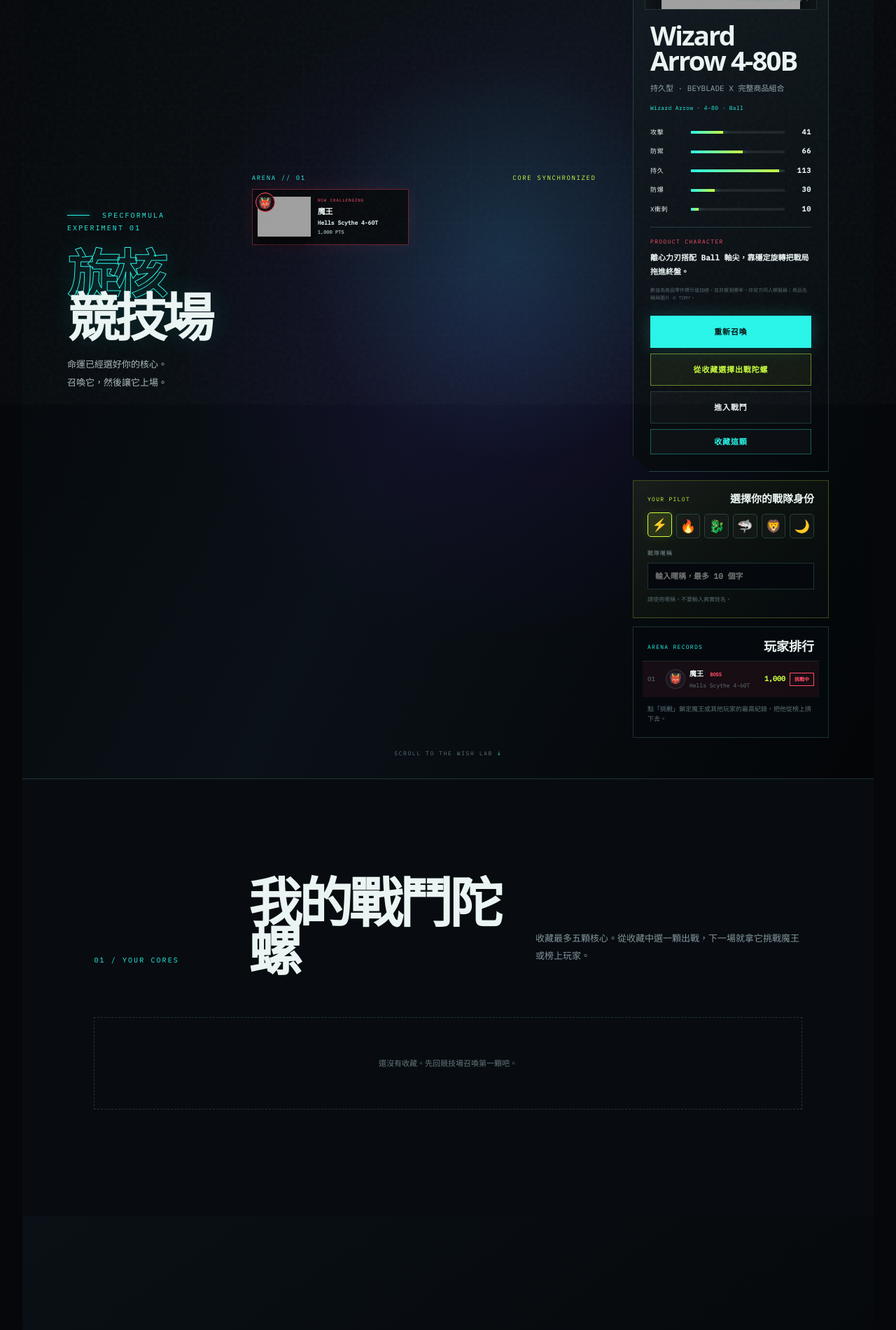
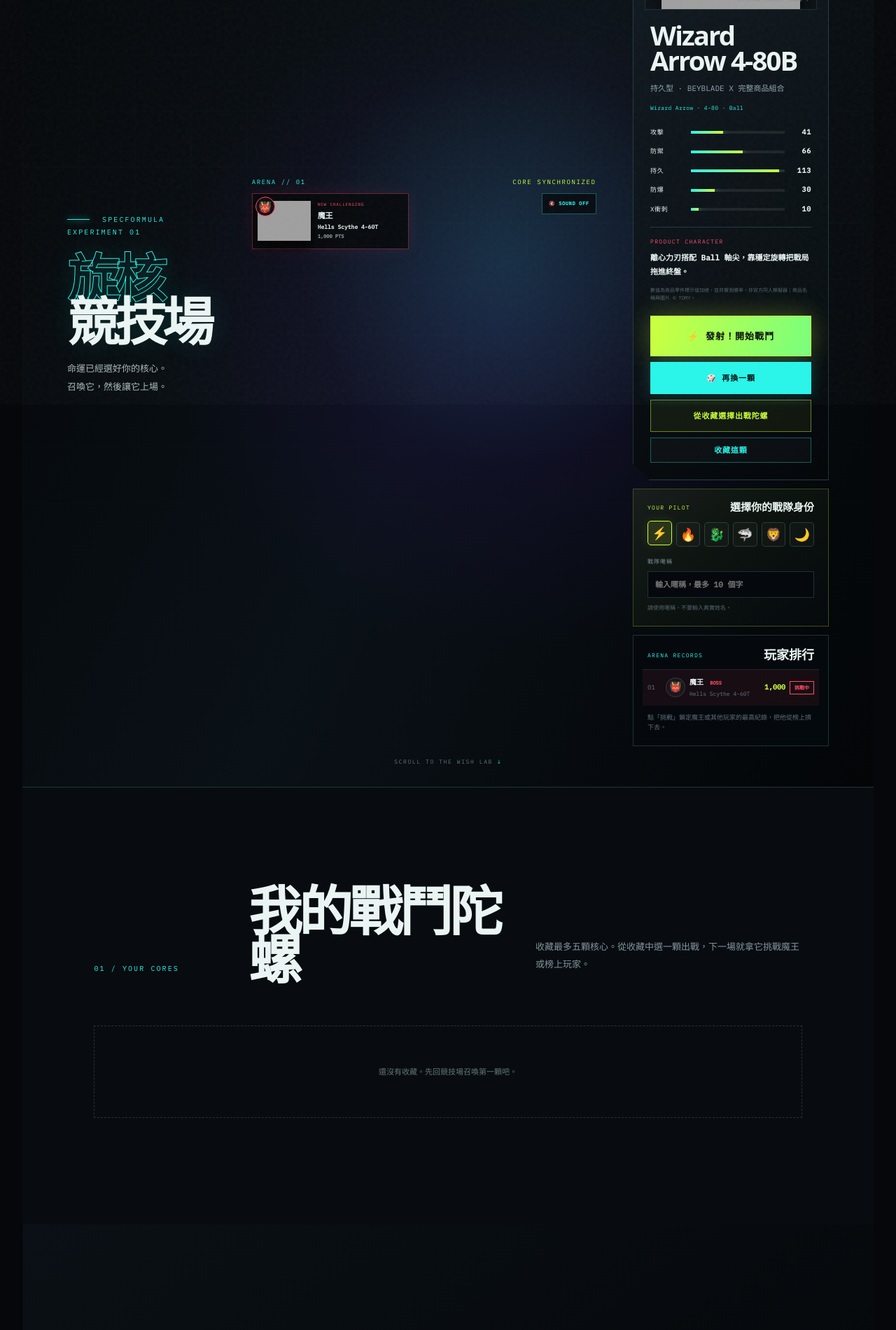
Before and after one commit to coomySF/coomySF.github.io, a Jekyll site: the page built from battle-top.html, in a window 1280 px wide. Shown: the part 322-2222 px from the top of the page at 70% size. Built offline with Jekyll 4.4.1, drawn with Linux system fonts in a browser that asks for light colours; some of the changed lines change nothing that is shown; grey boxes are pictures that could not be loaded.

Commit message:
Upgrade battle arena motion and sound

```diff
--- a/assets/css/battle-top.css
+++ b/assets/css/battle-top.css
@@ -37,10 +37,16 @@
 .arena-lead { color:#a9b9bd; font:500 13px/2 "Noto Serif TC",serif; }
 
 .arena-stage-wrap { position:relative; min-width:0; }
+.arena-stage-wrap.is-impacting { animation:arena-shake .26s steps(2,end); }
+.arena-stage-wrap.is-launching .arena-stage { filter:drop-shadow(0 0 36px rgba(40,244,232,.55)) drop-shadow(0 30px 55px #000); }
 .arena-stage { aspect-ratio: 1.35; min-height:390px; filter:drop-shadow(0 30px 55px #000); }
 .arena-stage svg { width:100%; height:100%; overflow:visible; }
 .arena-hud { position:absolute; inset:10px 14px auto; display:flex; justify-content:space-between; color:var(--arena-cyan); font-size:9px; letter-spacing:.18em; pointer-events:none; }
 .arena-hud span:last-child { color:var(--arena-lime); }
+.sound-toggle { position:absolute; right:14px; top:34px; z-index:4; min-height:30px; padding:7px 9px; border:1px solid rgba(40,244,232,.35); background:rgba(5,7,10,.82); color:var(--arena-cyan); font:700 7px/1 "IBM Plex Mono",monospace; letter-spacing:.09em; cursor:pointer; }
+.sound-toggle[aria-pressed="true"] { border-color:var(--arena-lime); color:var(--arena-lime); box-shadow:0 0 20px rgba(202,255,61,.12); }
+.launch-countdown { position:absolute; left:50%; top:48%; z-index:5; transform:translate(-50%,-50%); pointer-events:none; color:#fff; font:1000 clamp(70px,10vw,150px)/1 system-ui,sans-serif; letter-spacing:-.08em; text-shadow:0 0 16px #fff,0 0 50px var(--arena-cyan),8px 8px 0 var(--arena-red); }
+.launch-countdown.is-beat { animation:countdown-beat .42s cubic-bezier(.16,1,.3,1) both; }
 .opponent-badge { position:absolute; left:14px; top:34px; z-index:2; display:flex; align-items:center; gap:10px; padding:7px 11px 7px 7px; border:1px solid rgba(255,77,103,.4); background:rgba(5,7,10,.88); box-shadow:0 0 25px rgba(255,77,103,.09); }
 .opponent-visual { position:relative; display:block; width:76px; height:64px; background:radial-gradient(circle,rgba(255,255,255,.16),transparent 67%); }
 .opponent-visual img { width:100%; height:100%; object-fit:contain; filter:drop-shadow(0 8px 8px #000); }
@@ -109,6 +115,9 @@
 .action-button,.wish-button { appearance:none; border:1px solid var(--arena-line); background:rgba(255,255,255,.025); color:var(--arena-paper); min-height:46px; padding:11px 15px; font:600 11px/1 "IBM Plex Mono",monospace; letter-spacing:.08em; cursor:pointer; transition:.2s ease; }
 .action-button:hover:not(:disabled),.wish-button:hover { border-color:var(--arena-cyan); color:var(--arena-cyan); transform:translateY(-2px); }
 .action-button--primary { color:#03100f; border-color:var(--arena-cyan); background:var(--arena-cyan); box-shadow:0 0 25px rgba(40,244,232,.2); }
+.action-button--battle { min-height:58px; border-color:var(--arena-lime); background:linear-gradient(100deg,var(--arena-lime),#78ff7a); color:#061005; font-size:13px; font-weight:900; box-shadow:0 0 30px rgba(202,255,61,.2); animation:battle-ready 1.6s ease-in-out infinite; }
+.action-button--battle:hover:not(:disabled) { border-color:#fff; color:#061005; transform:translateY(-3px) scale(1.015); box-shadow:0 0 45px rgba(202,255,61,.38); }
+.action-button--battle:disabled { animation:none; }
 .action-button--primary:hover:not(:disabled) { color:#03100f; background:#75fff6; }
 .action-button--quiet { min-height:36px; color:#7f959c; }
 .action-button--quiet:not(.is-saved) { border-color:rgba(40,244,232,.35); color:var(--arena-cyan); }
@@ -134,6 +143,9 @@
 .battle-collection-choice strong { font:800 18px/1 system-ui,sans-serif; }
 .battle-collection-choice em { color:var(--arena-lime); font:600 8px/1 "IBM Plex Mono",monospace; }
 .battle-collection-picker__empty { margin:0; padding:55px 20px; color:#789096; text-align:center; font-size:10px; }
+@keyframes countdown-beat { 0%{ opacity:0; transform:translate(-50%,-50%) scale(2.3) rotate(-7deg); filter:blur(12px) } 45%{ opacity:1; filter:blur(0) } 100%{ opacity:0; transform:translate(-50%,-50%) scale(.72) rotate(2deg) } }
+@keyframes arena-shake { 0%,100%{ transform:translate(0) } 20%{ transform:translate(-8px,4px) } 40%{ transform:translate(7px,-5px) } 60%{ transform:translate(-5px,-2px) } 80%{ transform:translate(4px,3px) } }
+@keyframes battle-ready { 0%,100%{ box-shadow:0 0 22px rgba(202,255,61,.16) } 50%{ box-shadow:0 0 42px rgba(202,255,61,.38) } }
 .scroll-cue { position:absolute; bottom:20px; left:50%; transform:translateX(-50%); color:#5f7379; font-size:8px; letter-spacing:.2em; }
 .scroll-cue span { color:var(--arena-cyan); }
 
@@ -207,6 +219,7 @@
   .arena-hero { padding-left:14px; padding-right:14px; }
   .arena-stage { min-height:240px; }
   .arena-hud { display:none; }
+  .sound-toggle { right:4px; top:4px; }
   .opponent-badge { left:4px; top:4px; transform:scale(.82); transform-origin:top left; }
   .core-collection { grid-template-columns:1fr; }
   .saved-core { min-height:135px; }
--- a/assets/js/battle-top.js
+++ b/assets/js/battle-top.js
@@ -3,7 +3,7 @@
 
   const SVG_NS_READY = typeof window.SVG === 'function';
   const reducedMotion = window.matchMedia('(prefers-reduced-motion: reduce)').matches;
-  const storageKeys = { collection: 'coomy-top-collection-v1', wishes: 'coomy-top-wishes-v2', scores: 'coomy-top-scores-v1', profile: 'coomy-top-profile-v1' };
+  const storageKeys = { collection: 'coomy-top-collection-v1', wishes: 'coomy-top-wishes-v2', scores: 'coomy-top-scores-v1', profile: 'coomy-top-profile-v1', sound: 'coomy-top-sound-v1' };
   const wishEndpoint = window.BATTLE_TOP_WISH_ENDPOINT || '';
   const scoreEndpoint = window.BATTLE_TOP_SCORE_ENDPOINT || '';
 
@@ -14,7 +14,7 @@
     { id: 'BX-04', name: 'Knight Shield 3-80N', type: '防禦型', image: 'https://beyblade.takaratomy.co.jp/beyblade-x/lineup/_image/BX04_list.png', source: 'https://beyblade.takaratomy.co.jp/beyblade-x/lineup/bx04.html', parts: 'Knight Shield · 3-80 · Needle', skill: '吸收衝擊的盾形刃與 Needle 軸尖，專門抵抗場外擊飛。', color: '#4c63c7', accent: '#e9b339', stats: { attack: 45, defense: 112, stamina: 63, burst: 30, xdash: 10 }, teeth: 3, core: 6 }
   ];
 
-  const state = { player: null, enemy: null, opponent: { id: 'demon-boss', name: '魔王', avatar: '👹', top: 'Hells Scythe 4-60T', score: 1000, bot: true }, draw: null, scene: null, battling: false, raf: 0 };
+  const state = { player: null, enemy: null, opponent: { id: 'demon-boss', name: '魔王', avatar: '👹', top: 'Hells Scythe 4-60T', score: 1000, bot: true }, draw: null, scene: null, battling: false, raf: 0, sound: readStorage('coomy-top-sound-v1', false), audio: null, spinAudio: null };
   const els = {
     stage: document.querySelector('#arena-stage'), status: document.querySelector('#arena-status'),
     result: document.querySelector('#battle-result'), resultTitle: document.querySelector('#battle-result-title'),
@@ -26,6 +26,7 @@
     collection: document.querySelector('#core-collection'), leaderboard: document.querySelector('#leaderboard-list'),
     collectionPickerButton: document.querySelector('#collection-picker-button'), collectionPicker: document.querySelector('#battle-collection-picker'),
     collectionPickerClose: document.querySelector('#collection-picker-close'), collectionPickerList: document.querySelector('#battle-collection-picker-list'),
+    soundToggle: document.querySelector('#sound-toggle'), countdown: document.querySelector('#launch-countdown'), stageWrap: document.querySelector('.arena-stage-wrap'),
     avatarPicker: document.querySelector('#avatar-picker'), pilotName: document.querySelector('#pilot-name'),
     productImage: document.querySelector('#top-product-image'), productLink: document.querySelector('#top-product-link'), parts: document.querySelector('#top-parts'),
     opponentAvatar: document.querySelector('#opponent-avatar'), opponentName: document.querySelector('#opponent-name'), opponentTop: document.querySelector('#opponent-top'), opponentScore: document.querySelector('#opponent-score'), opponentImage: document.querySelector('#opponent-product-image')
@@ -34,6 +35,55 @@
   function randomInt(min, max) { return Math.floor(Math.random() * (max - min + 1)) + min; }
   function pick(list) { return list[randomInt(0, list.length - 1)]; }
   function makeId() { return `${Date.now().toString(36).slice(-4)}${Math.random().toString(36).slice(2, 5)}`.toUpperCase(); }
+
+  function getAudio() {
+    if (!state.sound) return null;
+    if (!state.audio) state.audio = new (window.AudioContext || window.webkitAudioContext)();
+    if (state.audio.state === 'suspended') state.audio.resume();
+    return state.audio;
+  }
+
+  function tone(frequency, duration = .1, type = 'square', volume = .055, endFrequency = frequency) {
+    const audio = getAudio(); if (!audio) return;
+    const now = audio.currentTime, oscillator = audio.createOscillator(), gain = audio.createGain();
+    oscillator.type = type; oscillator.frequency.setValueAtTime(frequency, now); oscillator.frequency.exponentialRampToValueAtTime(Math.max(30, endFrequency), now + duration);
+    gain.gain.setValueAtTime(.0001, now); gain.gain.exponentialRampToValueAtTime(volume, now + .012); gain.gain.exponentialRampToValueAtTime(.0001, now + duration);
+    oscillator.connect(gain).connect(audio.destination); oscillator.start(now); oscillator.stop(now + duration + .02);
+  }
+
+  function noise(duration = .18, volume = .08) {
+    const audio = getAudio(); if (!audio) return;
+    const length = Math.floor(audio.sampleRate * duration), buffer = audio.createBuffer(1, length, audio.sampleRate), data = buffer.getChannelData(0);
+    for (let i = 0; i < length; i += 1) data[i] = (Math.random() * 2 - 1) * Math.pow(1 - i / length, 2);
+    const source = audio.createBufferSource(), filter = audio.createBiquadFilter(), gain = audio.createGain();
+    source.buffer = buffer; filter.type = 'bandpass'; filter.frequency.value = 820; gain.gain.value = volume;
+    source.connect(filter).connect(gain).connect(audio.destination); source.start();
+  }
+
+  function playCue(name) {
+    if (!state.sound) return;
+    if (name === 'tap') tone(520, .06, 'square', .035, 720);
+    if (name === 'summon') { tone(170, .32, 'sawtooth', .06, 880); setTimeout(() => tone(920, .16, 'square', .04, 1320), 170); }
+    if (name === 'count') tone(260, .1, 'square', .055, 220);
+    if (name === 'shoot') { noise(.22, .09); tone(110, .38, 'sawtooth', .08, 520); }
+    if (name === 'impact') { noise(.2, .13); tone(90, .2, 'square', .08, 42); }
+    if (name === 'win') { [523,659,784,1047].forEach((f,i) => setTimeout(() => tone(f,.22,'triangle',.055,f*1.04),i*105)); }
+    if (name === 'lose') { tone(240,.42,'sawtooth',.045,70); }
+  }
+
+  function startSpinSound() {
+    const audio = getAudio(); if (!audio) return;
+    const oscillator = audio.createOscillator(), gain = audio.createGain(), now = audio.currentTime;
+    oscillator.type = 'sawtooth'; oscillator.frequency.setValueAtTime(105, now); oscillator.frequency.linearRampToValueAtTime(72, now + 5.2);
+    gain.gain.setValueAtTime(.018, now); gain.gain.linearRampToValueAtTime(.008, now + 5.2);
+    oscillator.connect(gain).connect(audio.destination); oscillator.start(); oscillator.stop(now + 5.25); state.spinAudio = oscillator;
+  }
+
+  function paintSoundToggle() {
+    els.soundToggle.textContent = state.sound ? '🔊 SOUND ON' : '🔇 SOUND OFF';
+    els.soundToggle.setAttribute('aria-pressed', state.sound ? 'true' : 'false');
+    els.soundToggle.setAttribute('aria-label', state.sound ? '關閉遊戲音效' : '開啟遊戲音效');
+  }
 
   function cloneProduct(product) { return { ...product, stats: { ...product.stats } }; }
   function findProduct(name) { return productCatalog.find(product => product.name === name) || null; }
@@ -162,10 +212,29 @@
         .stroke({ color: i % 3 ? color : '#ffffff', width: randomInt(2, 5), opacity: .95, linecap: 'round' });
       spark.animate(randomInt(260, 520)).ease('>').plot(x, y, x + Math.cos(angle) * length, y + Math.sin(angle) * length).opacity(0).after(() => spark.remove());
     }
+    const flash = state.scene.impact.polygon(polarPoints(12, 55 * power, 10)).center(x, y).fill('#ffffff').opacity(.85);
+    flash.animate(180).ease('>').size(190 * power, 190 * power).center(x, y).rotate(35).opacity(0).after(() => flash.remove());
+  }
+
+  function runCountdown() {
+    if (reducedMotion) { els.countdown.textContent = 'SHOOT!'; playCue('shoot'); return new Promise(resolve => setTimeout(() => { els.countdown.textContent = ''; resolve(); }, 180)); }
+    const beats = ['3', '2', '1', 'SHOOT!'];
+    return new Promise(resolve => {
+      let index = 0;
+      const next = () => {
+        const beat = beats[index]; els.countdown.textContent = beat; els.countdown.classList.remove('is-beat'); void els.countdown.offsetWidth; els.countdown.classList.add('is-beat');
+        if (beat === 'SHOOT!') { playCue('shoot'); els.stageWrap.classList.add('is-launching'); } else playCue('count');
+        index += 1;
+        if (index < beats.length) setTimeout(next, beat === 'SHOOT!' ? 350 : 520);
+        else setTimeout(() => { els.countdown.textContent = ''; els.countdown.classList.remove('is-beat'); els.stageWrap.classList.remove('is-launching'); resolve(); }, 420);
+      };
+      next();
+    });
   }
 
   function summon() {
     if (state.battling) return;
+    playCue('summon');
     state.player = createTop(false);
     state.enemy = createTop(true);
     hideResult();
@@ -175,11 +244,11 @@
     const actor = state.scene.player;
     els.status.textContent = 'CORE SYNCHRONIZED';
     actor.stage.opacity(0).transform({ translateX: 480, translateY: 220, scale: .15 });
-    actor.stage.animate(reducedMotion ? 1 : 760).ease(window.SVG.easing.beziere(.16, 1, .3, 1))
+    actor.stage.animate(reducedMotion ? 1 : 760).ease('>')
       .opacity(1).transform({ translateX: 325, translateY: 365, scale: 1 });
     burst(325, 365, state.player.color, .8);
     els.battle.disabled = false; els.save.disabled = false;
-    els.summon.textContent = '重新召喚';
+    els.summon.textContent = '🎲 再換一顆';
   }
 
   function updateCard() {
@@ -206,7 +275,7 @@
     els.result.classList.add('is-visible');
   }
 
-  function battle() {
+  async function battle() {
     if (!state.player || state.battling) return;
     state.enemy = cloneProduct(findProduct(state.opponent.top) || state.enemy || productCatalog[1]);
     buildScene();
@@ -216,8 +285,11 @@
     state.scene.player.x = 325; state.scene.player.y = 365;
     state.scene.enemy.x = 635; state.scene.enemy.y = 365;
     renderPose();
-    state.battling = true; hideResult(); els.status.textContent = 'BATTLE IN PROGRESS';
+    state.battling = true; hideResult(); els.status.textContent = 'LAUNCH SEQUENCE';
     els.battle.disabled = true; els.summon.disabled = true;
+    await runCountdown();
+    startSpinSound();
+    els.status.textContent = 'BATTLE IN PROGRESS';
     const playerScore = score(state.player), enemyScore = score(state.enemy);
     const rawScore = Math.max(100, Math.round(1000 + (playerScore - enemyScore) * 18));
     const playerWon = rawScore >= Number(state.opponent.score || 1000);
@@ -242,7 +314,7 @@
         p.x = 325 + 132 * k; e.x = 635 - 132 * k;
         p.y = 365 - Math.sin(k * Math.PI) * 36; e.y = 365 + Math.sin(k * Math.PI) * 28;
       } else if (t < .46) {
-        if (!impactOne) { burst(480, 362, '#ffffff', 1.15); impactOne = true; }
+        if (!impactOne) { burst(480, 362, '#ffffff', 1.15); playCue('impact'); els.stageWrap.classList.add('is-impacting'); setTimeout(() => els.stageWrap.classList.remove('is-impacting'), 260); impactOne = true; }
         const k = easeOut((t - .3) / .16);
         p.x = 457 - 92 * k; e.x = 503 + 96 * k; p.y = 329 + 54 * k; e.y = 393 - 45 * k;
         p.wobble = 4 * (1 - k); e.wobble = 5 * (1 - k);
@@ -256,7 +328,7 @@
         loser.y = 348 + Math.sin(k * Math.PI) * 65;
         loser.wobble = 3 + k * 5;
       } else {
-        if (!impactTwo) { burst(480, 360, playerWon ? state.player.color : state.enemy.color, 1.45); impactTwo = true; }
+        if (!impactTwo) { burst(480, 360, playerWon ? state.player.color : state.enemy.color, 1.45); playCue('impact'); els.stageWrap.classList.add('is-impacting'); setTimeout(() => els.stageWrap.classList.remove('is-impacting'), 260); impactTwo = true; }
         const k = easeOut((t - .76) / .24);
         const winner = playerWon ? p : e, loser = playerWon ? e : p;
         winner.x = (playerWon ? 460 : 500) + Math.sin(k * Math.PI * 2) * 18 * (1 - k);
@@ -276,7 +348,7 @@
   function finishBattle(playerWon, recordScore) {
     state.battling = false; els.status.textContent = 'BATTLE COMPLETE';
     els.battle.disabled = false; els.summon.disabled = false;
-    els.battle.textContent = '再次戰鬥'; showResult(playerWon);
+    els.battle.textContent = '⚡ 再戰一場'; showResult(playerWon); playCue(playerWon ? 'win' : 'lose');
     submitScore(recordScore, playerWon);
     if (state.scene) {
       const winner = playerWon ? state.scene.player : state.scene.enemy;
@@ -318,7 +390,7 @@
 
   function syncSaveButton() {
     if (!els.save || !state.player) return;
-    const isSaved = readStorage(storageKeys.collection, []).some(item => item.id === state.player.id);
+    const isSaved = readCollection().some(item => item.id === state.player.id);
     els.save.disabled = false;
     els.save.textContent = isSaved ? '已收藏 ✓' : '收藏這顆';
     els.save.classList.toggle('is-saved', isSaved);
@@ -326,7 +398,7 @@
 
   function saveTop() {
     if (!state.player) return;
-    const collection = readStorage(storageKeys.collection, []);
+    const collection = readCollection();
     if (collection.some(item => item.id === state.player.id)) { syncSaveButton(); return; }
     collection.unshift(state.player); writeStorage(storageKeys.collection, collection.slice(0, 5));
     syncSaveButton(); renderCollection();
@@ -334,7 +406,7 @@
 
   function equipTop(productId) {
     if (state.battling) return;
-    const saved = readStorage(storageKeys.collection, []).find(item => item.id === productId);
+    const saved = readCollection().find(item => item.id === productId);
     const product = findProduct(saved?.name) || productCatalog.find(item => item.id === productId);
     if (!product) return;
     state.player = cloneProduct(product);
@@ -348,7 +420,7 @@
   }
 
   function renderBattleCollectionPicker() {
-    const products = readStorage(storageKeys.collection, [])
+    const products = readCollection()
       .map(saved => findProduct(saved.name) || productCatalog.find(item => item.id === saved.id))
       .filter(Boolean);
     if (!products.length) {
@@ -375,7 +447,7 @@
   }
 
   function renderCollection() {
-    const collection = readStorage(storageKeys.collection, []);
+    const collection = readCollection();
     if (!collection.length) { els.collection.innerHTML = '<p class="collection-empty">還沒有收藏。先回競技場召喚第一顆吧。</p>'; return; }
     els.collection.innerHTML = collection.map(saved => {
       const top = findProduct(saved.name) || saved;
@@ -384,13 +456,26 @@
     }).join('');
     els.collection.querySelectorAll('[data-equip]').forEach(button => button.addEventListener('click', () => equipTop(button.dataset.equip)));
     els.collection.querySelectorAll('[data-remove]').forEach(button => button.addEventListener('click', () => {
-      const next = readStorage(storageKeys.collection, []).filter(top => top.id !== button.dataset.remove);
+      const next = readCollection().filter(top => top.id !== button.dataset.remove);
       writeStorage(storageKeys.collection, next); renderCollection(); syncSaveButton();
     }));
   }
 
   function scoreWithoutLuck(top) {
     const s = top.stats; return s.attack * .28 + s.defense * .22 + s.stamina * .25 + s.burst * .13 + s.xdash * .12;
+  }
+
+  function readCollection() {
+    const raw = readStorage(storageKeys.collection, []);
+    let migrated = false;
+    const normalized = raw.map((saved, index) => {
+      const current = findProduct(saved?.name) || productCatalog.find(product => product.id === saved?.id);
+      if (current) return cloneProduct(current);
+      migrated = true;
+      return cloneProduct(productCatalog[index % productCatalog.length]);
+    }).filter((product, index, list) => list.findIndex(item => item.id === product.id) === index).slice(0, 5);
+    if (migrated || normalized.length !== raw.length) writeStorage(storageKeys.collection, normalized);
+    return normalized;
   }
 
   function submitScore(points, won) {
@@ -491,8 +576,9 @@
   els.save?.addEventListener('click', saveTop);
   els.collectionPickerButton?.addEventListener('click', openCollectionPicker);
   els.collectionPickerClose?.addEventListener('click', closeCollectionPicker);
+  els.soundToggle?.addEventListener('click', () => { state.sound = !state.sound; writeStorage(storageKeys.sound, state.sound); paintSoundToggle(); playCue('tap'); });
   renderCollection(); initProfile(); renderLeaderboard(); loadLeaderboard(); initWishes();
   state.player = createTop(false); state.enemy = createTop(true); updateCard(); buildScene(); renderCollection();
-  els.battle.disabled = false; els.save.disabled = false; els.summon.textContent = '重新召喚';
+  els.battle.disabled = false; els.save.disabled = false; els.summon.textContent = '🎲 再換一顆'; paintSoundToggle();
   els.status.textContent = 'CORE SYNCHRONIZED';
 })();
--- a/battle-top.html
+++ b/battle-top.html
@@ -2,7 +2,7 @@
 layout: default
 title: 旋核競技場
 permalink: /battle-top/
-description: 隨機召喚你的原創戰鬥陀螺，帶著它進入霓虹競技場。
+description: 召喚真實商品戰鬥陀螺，建立收藏並挑戰魔王與玩家排行榜。
 image: /assets/images/battle-top/og-arena.svg
 disable_tracking: true
 ---
@@ -20,7 +20,9 @@
     </div>
 
     <div class="arena-stage-wrap">
-      <div id="arena-stage" class="arena-stage" role="img" aria-label="兩顆原創戰鬥陀螺在霓虹競技場中對戰"></div>
+      <div id="arena-stage" class="arena-stage" role="img" aria-label="玩家與對手的兩顆戰鬥陀螺在霓虹競技場中對戰"></div>
+      <button class="sound-toggle" id="sound-toggle" type="button" aria-pressed="false" aria-label="開啟遊戲音效">🔇 SOUND OFF</button>
+      <div class="launch-countdown" id="launch-countdown" aria-live="assertive" aria-atomic="true"></div>
       <div class="arena-hud" aria-hidden="true">
         <span>ARENA // 01</span>
         <span id="arena-status">AWAITING CORE</span>
@@ -56,9 +58,9 @@
       <p class="core-skill"><span>PRODUCT CHARACTER</span><strong id="top-skill">——</strong></p>
       <p class="product-source">數值為商品零件標示值加總，並非實測勝率。非官方同人模擬器；商品名稱與圖片 © TOMY。</p>
       <div class="core-actions">
-        <button class="action-button action-button--primary" id="summon-button" type="button">召喚我的陀螺</button>
+        <button class="action-button action-button--battle" id="battle-button" type="button" disabled>⚡ 發射！開始戰鬥</button>
+        <button class="action-button action-button--primary" id="summon-button" type="button">🎲 重新召喚</button>
         <button class="action-button action-button--collection" id="collection-picker-button" type="button">從收藏選擇出戰陀螺</button>
-        <button class="action-button" id="battle-button" type="button" disabled>進入戰鬥</button>
         <button class="action-button action-button--quiet" id="save-button" type="button" disabled>收藏這顆</button>
       </div>
     </article>
@@ -175,4 +177,4 @@
 <script src="https://cdn.jsdelivr.net/npm/@svgdotjs/svg.js@3.2.7/dist/svg.min.js"></script>
 <script>window.BATTLE_TOP_WISH_ENDPOINT = {{ site.battle_top_wish_endpoint | default: '' | jsonify }};</script>
 <script>window.BATTLE_TOP_SCORE_ENDPOINT = {{ site.battle_top_score_endpoint | default: '' | jsonify }};</script>
-<script src="{{ '/assets/js/battle-top.js' | relative_url }}?v=20260822-12" defer></script>
+<script src="{{ '/assets/js/battle-top.js' | relative_url }}?v=20260822-13" defer></script>
```
